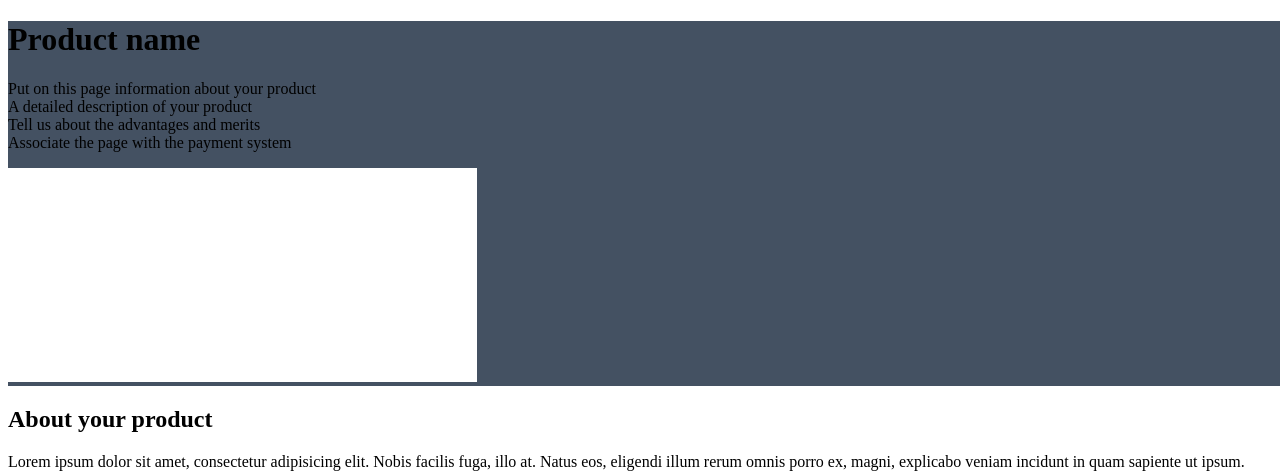
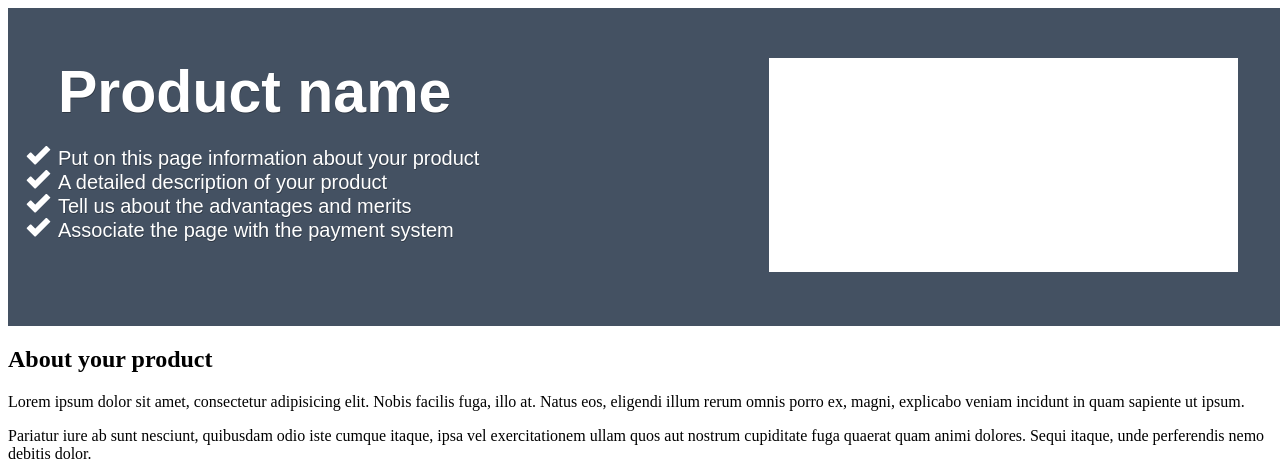
Before and after one commit to rri9/Geek_HTML5_bad, a plain HTML site: page index.html in a window 1280 px wide. Shown: the top 473 px of the page. Drawn offline with Linux system fonts and the light colour scheme; grey boxes are pictures that could not be loaded.

Commit message:
Add header style (partly)

```diff
--- a/css/style.css
+++ b/css/style.css
@@ -6,15 +6,39 @@
   width: 1280px;
   margin: 0 auto;
 }
+.padding {
+  padding-left: 50px;
+  padding-right: 50px;
+}
 .header {
   background-color: #445162;
+  color: #ffffff;
+  display: flex;
+  justify-content: space-between;
+  /* align-content: start; */
+  align-items: start;
+  padding-top: 50px;
+  padding-bottom: 50px;
+}
+.header h1 {
+  font-family: Arial;
+  font-size: 59px;
+  text-shadow: 0.5px 0.9px 0 rgba(0, 0, 0, 0.3);
+  margin: 0;
+}
+.header ul {
+  list-style-image: url(../img/check-icon.png);
+  text-shadow: 0.5px 0.9px 0 rgba(0, 0, 0, 0.3);
+  font-family: Arial;
+  font-size: 20px;
 }
 .video {
   width: 430px;
   height: 245px;
   background-color: #445161;
 }
-.video video{
+.video video {
   width: 430px;
   height: 245px;
 }
+/*# sourceMappingURL=./style.css.map */
```
Lines whose indentation alone changed are shown as unchanged.
